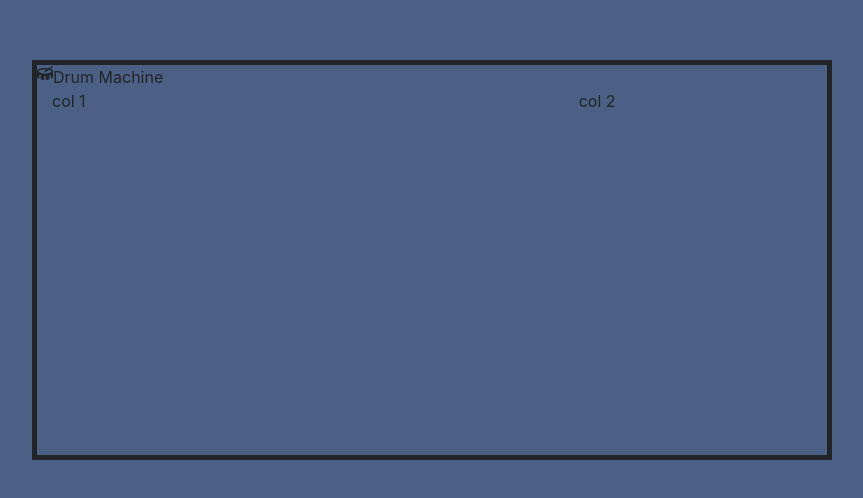
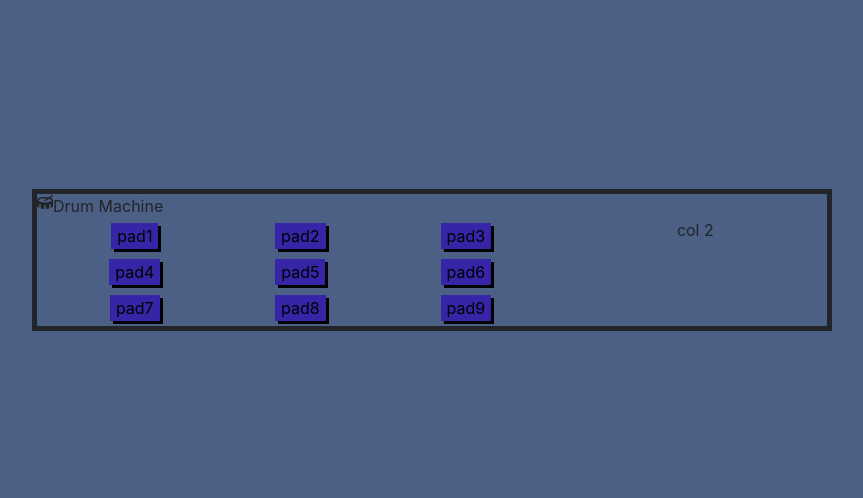
Before and after one commit to JimmyCN1/DrumMachine, a React (Create React App) app: page / in a window 1280 px wide. Shown: the part 140-638 px from the top of the page, without its empty margins (208-1071 px from the left). Built offline with nearby package versions, Linux system fonts and the light colour scheme.

Commit message:
DrumKit styling

```diff
--- a/src/App.js
+++ b/src/App.js
@@ -1,6 +1,6 @@
 import React, { useState } from "react";
 import "./App.css";
-import DrumMachine from "./DrumMachine";
+import DrumMachine from "./DrumMachine/DrumMachine";
 
 function App() {
   return (
--- a/src/DrumMachine.js
+++ /dev/null
@@ -1,24 +0,0 @@
-import React, { useState } from "react";
-
-function DrumMachine() {
-  const drumMachineStyling = {
-    height: "400px",
-    width: "800px",
-    border: "solid",
-    borderWidth: "5px"
-  };
-  return (
-    <div className="container" style={drumMachineStyling}>
-      <div className="row">
-        <i className="fas fa-drum" />
-        Drum Machine
-      </div>
-      <div className="row">
-        <div className="col-sm-8">col 1</div>
-        <div className="col-sm-4">col 2</div>
-      </div>
-    </div>
-  );
-}
-
-export default DrumMachine;
--- /dev/null
+++ b/src/DrumMachine/DrumKit.js
@@ -0,0 +1,58 @@
+import React, { useState } from "react";
+
+import DrumPad from "./DrumPad";
+
+function DrumKit() {
+  const drumKitStyle = {
+    height: "inherit",
+    width: "inherit"
+  };
+
+  const newColStyle = {
+    // padding: "0px",
+    display: "flex",
+    justifyContent: "space-around"
+  };
+
+  return (
+    <div className="col-md-8">
+      <div className="container" style={drumKitStyle}>
+        <div className="row">
+          <div className="col-4" style={newColStyle}>
+            <DrumPad padName="pad1" />
+          </div>
+          <div className="col-4" style={newColStyle}>
+            <DrumPad padName="pad2" />
+          </div>
+          <div className="col-4" style={newColStyle}>
+            <DrumPad padName="pad3" />
+          </div>
+        </div>
+        <div className="row">
+          <div className="col-4" style={newColStyle}>
+            <DrumPad padName="pad4" />
+          </div>
+          <div className="col-4" style={newColStyle}>
+            <DrumPad padName="pad5" />
+          </div>
+          <div className="col-4" style={newColStyle}>
+            <DrumPad padName="pad6" />
+          </div>
+        </div>
+        <div className="row">
+          <div className="col-4" style={newColStyle}>
+            <DrumPad padName="pad7" />
+          </div>
+          <div className="col-4" style={newColStyle}>
+            <DrumPad padName="pad8" />
+          </div>
+          <div className="col-4" style={newColStyle}>
+            <DrumPad padName="pad9" />
+          </div>
+        </div>
+      </div>
+    </div>
+  );
+}
+
+export default DrumKit;
--- /dev/null
+++ b/src/DrumMachine/DrumMachine.js
@@ -0,0 +1,26 @@
+import React, { useState } from "react";
+
+import DrumMachineHeader from "./DrumMachineHeader";
+import DrumKit from "./DrumKit";
+import DrumTuner from "./DrumTuner";
+
+function DrumMachine() {
+  const drumMachineStyle = {
+    height: "auto",
+    width: "800px",
+    border: "solid",
+    borderWidth: "5px"
+  };
+
+  return (
+    <div className="container" style={drumMachineStyle}>
+      <DrumMachineHeader />
+      <div className="row">
+        <DrumKit />
+        <DrumTuner />
+      </div>
+    </div>
+  );
+}
+
+export default DrumMachine;
--- /dev/null
+++ b/src/DrumMachine/DrumMachineHeader.js
@@ -0,0 +1,12 @@
+import React, { useState } from "react";
+
+function DrumMachineHeader() {
+  return (
+    <div className="row">
+      <i className="fas fa-drum" />
+      Drum Machine
+    </div>
+  );
+}
+
+export default DrumMachineHeader;
--- /dev/null
+++ b/src/DrumMachine/DrumPad.js
@@ -0,0 +1,30 @@
+import React, { useState } from "react";
+
+function DrumPad({ padName }) {
+  const buttonStyle = {
+    // textDecoration: "none !important",
+    backgroundColor: "transparent",
+    border: "none",
+    textAlign: "center",
+    margin: "5px",
+    // padding: "40px",
+    backgroundColor: "#3626A7",
+    boxShadow: "3px 3px black"
+  };
+
+  let drumPadStyle = {
+    textAlign: "center",
+    margin: "3px",
+    padding: "40px",
+    backgroundColor: "#3626A7",
+    boxShadow: "5px 5px black"
+  };
+
+  return (
+    <button type="button" style={buttonStyle}>
+      {padName}
+    </button>
+  );
+}
+
+export default DrumPad;
--- /dev/null
+++ b/src/DrumMachine/DrumTuner.js
@@ -0,0 +1,14 @@
+import React, { useState } from "react";
+
+function DrumTuner() {
+  const drumTunerStyle = {
+    textAlign: "center"
+  };
+  return (
+    <div className="col-md-4">
+      <div style={drumTunerStyle}>col 2</div>
+    </div>
+  );
+}
+
+export default DrumTuner;
```
